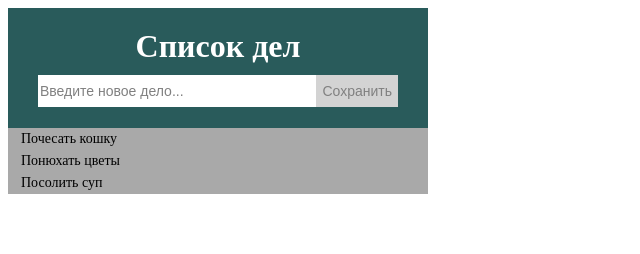
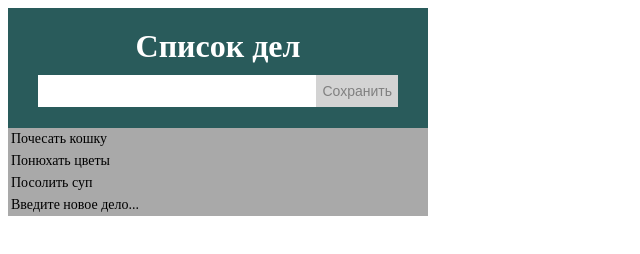
Before and after one commit to ko6ra383/myWebLab, a plain HTML site: page index.html in a window 1280 px wide. Both pictures are taken after a click on the button "Сохранить". Shown: the whole page, without its empty margins (0-640 px from the left). Drawn offline with Linux system fonts and the light colour scheme.

Commit message:
Добавление нового элемента в список дел

```diff
--- /dev/null
+++ b/app.js
@@ -0,0 +1,11 @@
+//добавление задачи
+function addTask(){
+    let li = document.createElement('li')
+    let inpValue = document.querySelector('#inp').value
+    if(!inpValue) return
+    let textNode = document.createTextNode(inpValue)
+    li.appendChild(textNode)
+    document.querySelector('.list').appendChild(li)
+    document.querySelector('#inp').value = ''
+
+}
--- a/index.html
+++ b/index.html
@@ -10,8 +10,8 @@
     <div class="header">
         <h1>Список дел</h1>
         <div class="inputLine">
-            <input type="text" value="Введите новое дело..."/>
-            <button>Сохранить</button>
+            <input type="text" value="Введите новое дело..." id="inp"/>
+            <button id="addBtn" onclick="addTask()">Сохранить</button>
         </div>
     </div>
     <ul class="list">
@@ -20,5 +20,6 @@
         <li>Посолить суп</li>
     </ul>
 </div>
+<script src="app.js"></script>
 </body>
 </html>
--- a/style.css
+++ b/style.css
@@ -28,7 +28,7 @@
     background: lightgray;
     width: 100px;
     height: 32px;
-
+    outline: none;
 }
 .header .inputLine input{
     color: gray;
@@ -39,7 +39,7 @@
     display: block;
     height: 100%;
     margin: 0;
-    padding: 0 10px;
+    padding: 0;
 }
 .list li{
     font-size: 14px;
```
